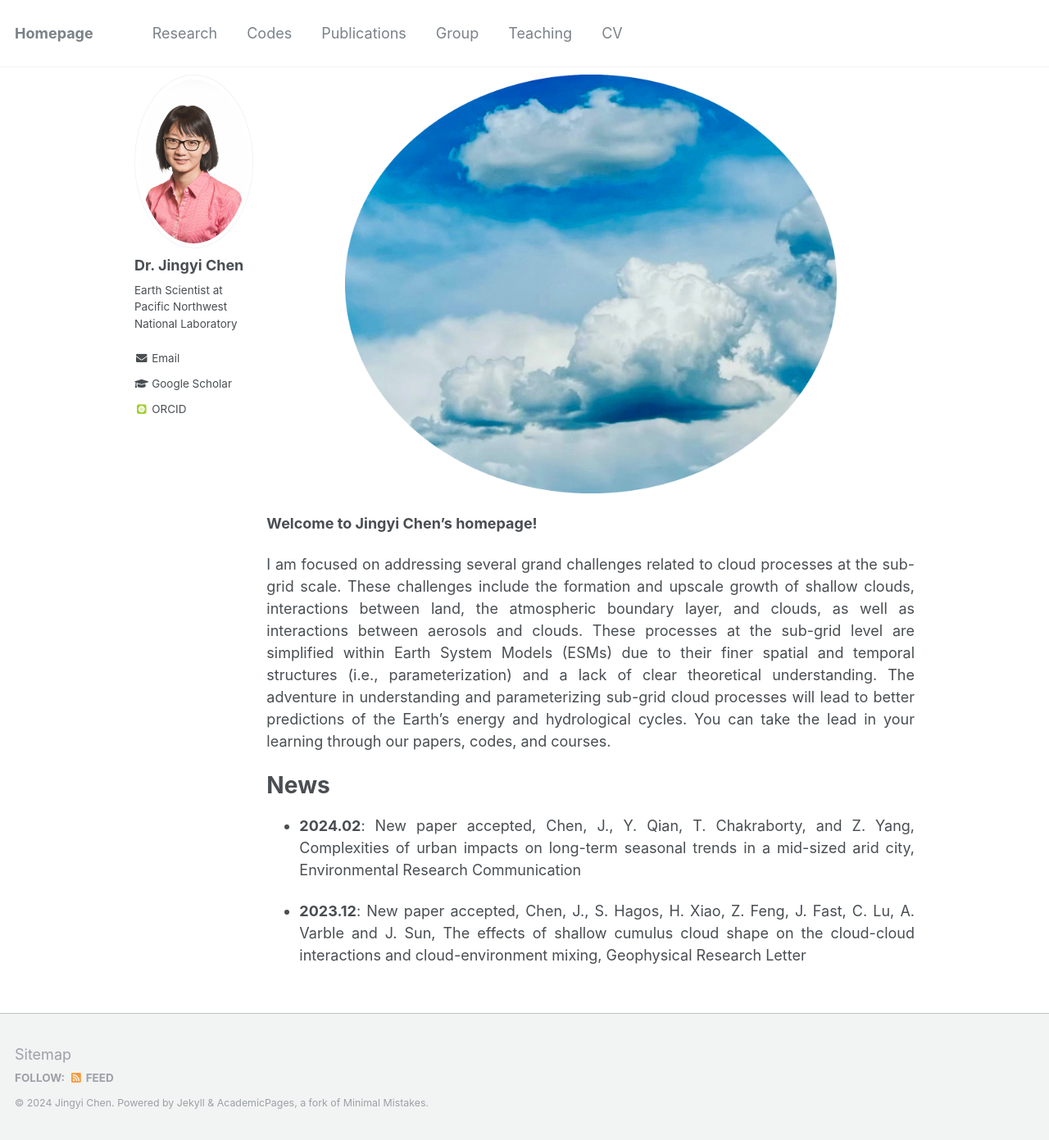
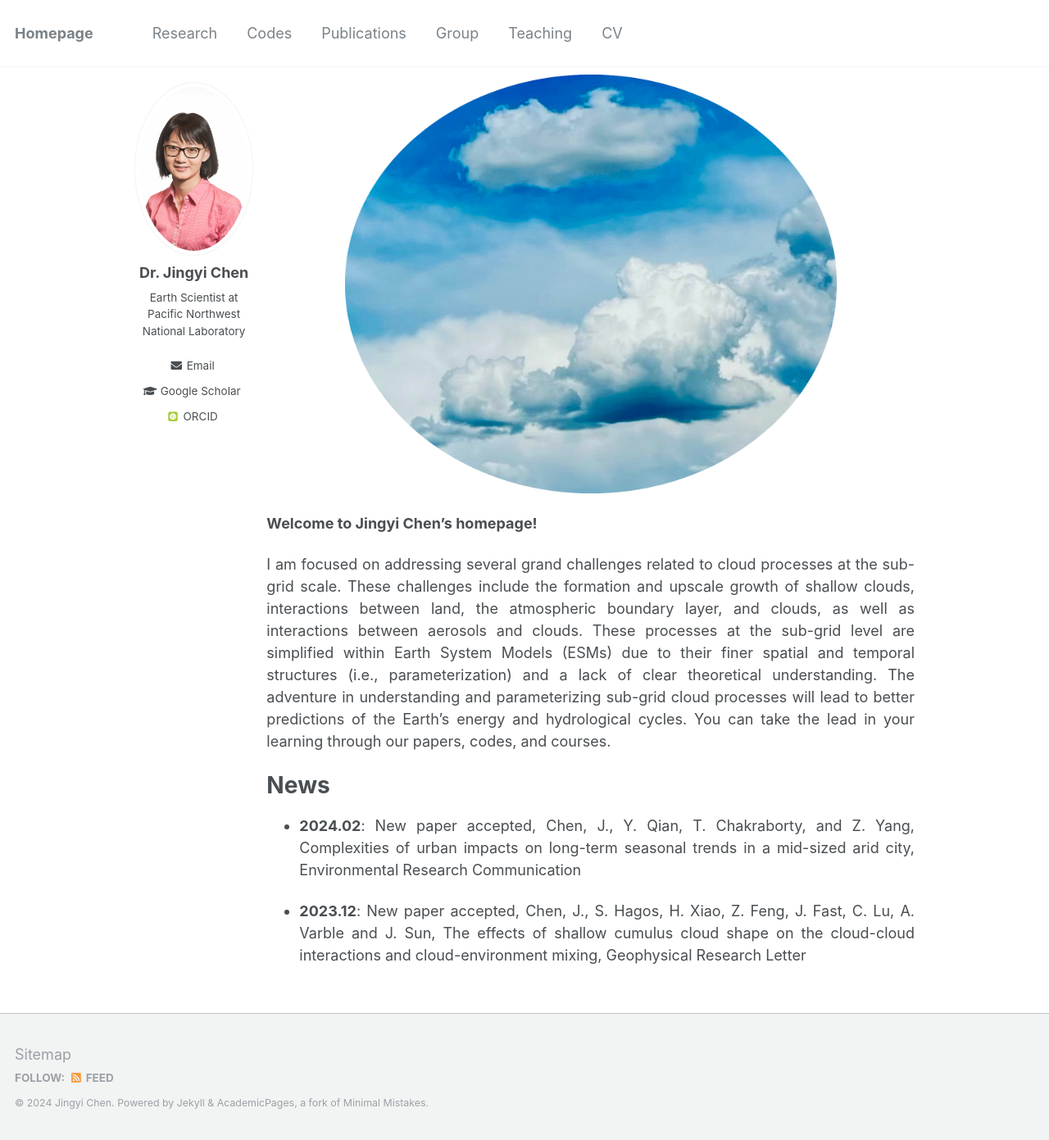
Before and after one commit to Jingyi-Chen/jingyi-chen.github.io, a Jekyll site: the page built from _pages/about.md, in a window 1280 px wide and 1391 px high. Shown: the whole window at 82% size. Built offline with Jekyll 4.4.1, drawn with Linux system fonts in a browser that asks for light colours; some web fonts are replaced.

Commit message:
Update _sidebar.scss

```diff
--- a/_sass/_sidebar.scss
+++ b/_sass/_sidebar.scss
@@ -12,9 +12,10 @@
 
   @include clearfix();
   margin-bottom: 1em;
+  margin-top: 0.5em;  /* added by QY */
 
   @include breakpoint($large) {
-    @include span(2 of 12);
+    @include span(2 of 12);   /* 2 of 12 */
     opacity: 1;
     -webkit-transition: opacity 0.2s ease-in-out;
             transition: opacity 0.2s ease-in-out;
@@ -72,7 +73,7 @@
 .author__avatar {
   display: table-cell;
   vertical-align: top;
-  width: 36px;
+  width: 36px;   /* 36px */
   // set width only, for non-square avatars
   // height: 36px;
 
@@ -83,7 +84,7 @@
   }
 
   img {
-    max-width: 175px;
+    max-width: 20vw;    /* 175px */
     border-radius: 50%;
 
     @include breakpoint($large) {
@@ -94,10 +95,11 @@
 }
 
 .author__content {
+  text-align: center;  /* added by QY */
   display: table-cell;
   vertical-align: top;
-  padding-left: 15px;
-  padding-right: 25px;
+  padding-left: 0px;  /* 15px */
+  padding-right: 0px; /* 25px */
   line-height: 1;
 
   @include breakpoint($large) {
@@ -121,15 +123,6 @@
   font-size: $type-size-5;
 }
 
-.author__pronouns {
-  margin: 0;
-
-  @include breakpoint($large) {
-    margin-top: 10px;
-    margin-bottom: 10px;
-  }
-}
-
 .author__bio {
   margin: 0;
 
@@ -140,7 +133,9 @@
 }
 
 .author__urls-wrapper {
+  text-align: center;  /* added by QY */
   position: relative;
+  /* left: 2vw;              /* added by QY */
   display: table-cell;
   vertical-align: middle;
   font-family: $sans-serif;
```
